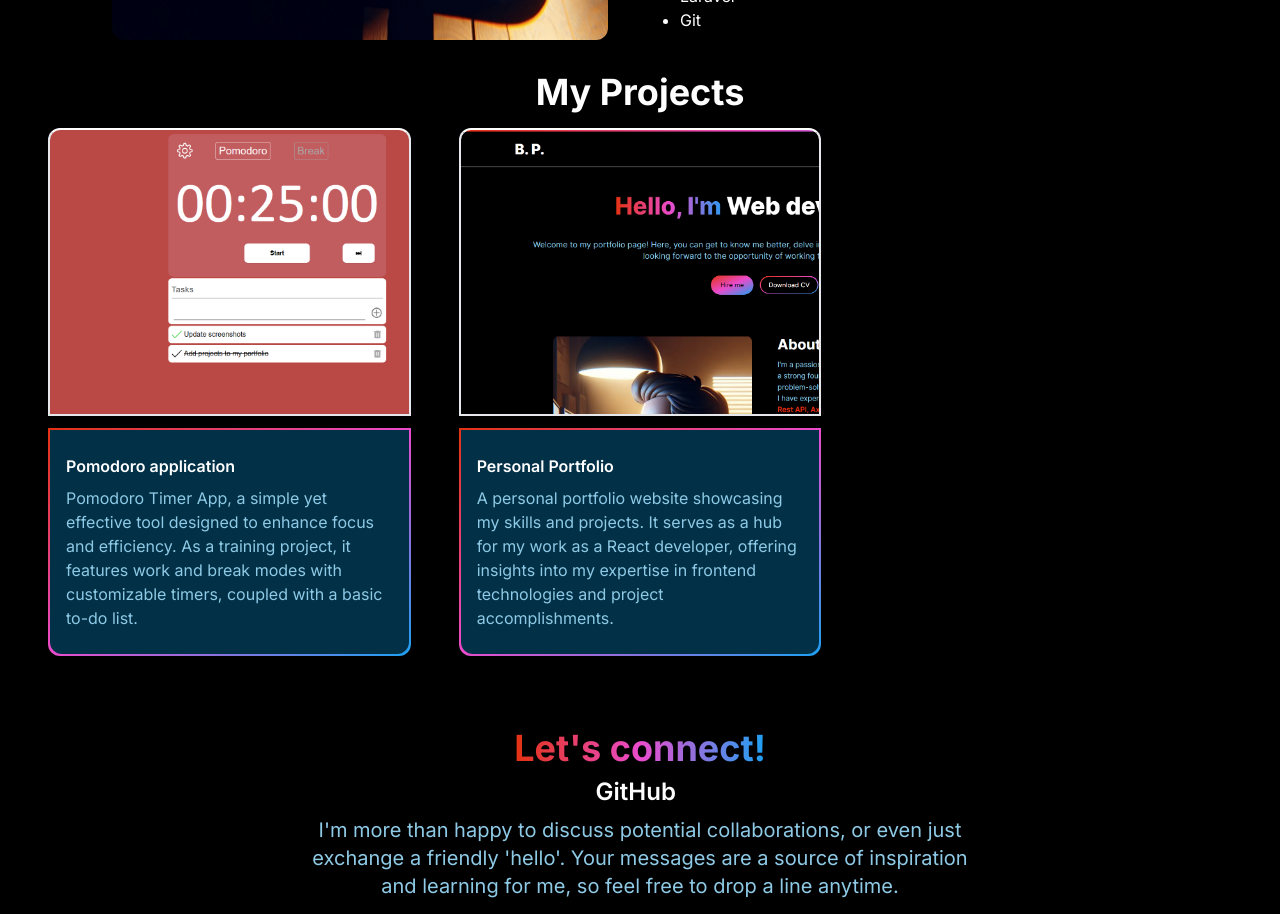
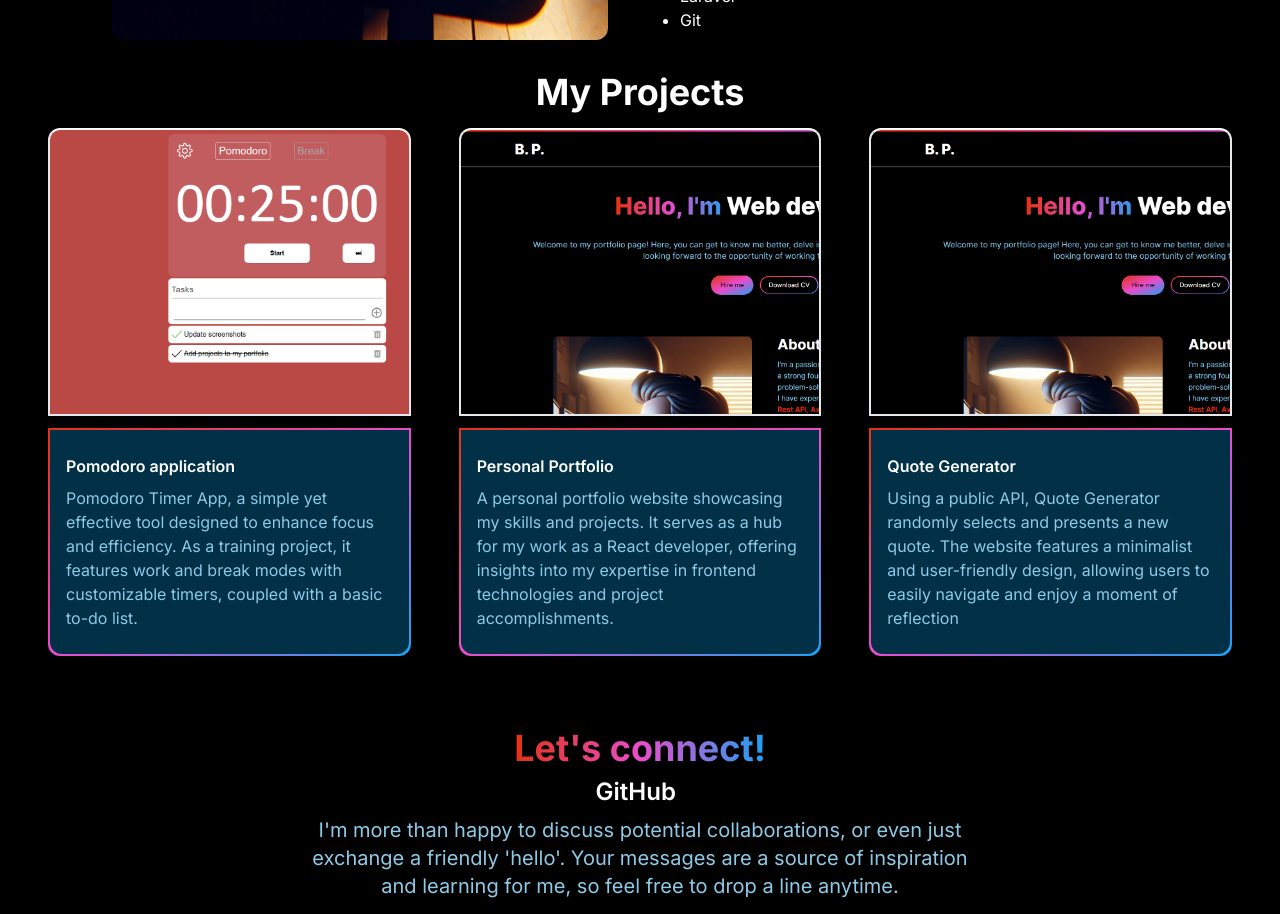
Before and after one commit to bohdanp-dev/portfolio, a Next.js app: page / in a window 1280 px wide. Shown: the part 1180-2094 px from the top of the page. Built offline with nearby package versions, Linux system fonts and the light colour scheme.

Commit message:
add(ProjectsSelection): include new project in list

```diff
--- a/src/components/ProjectsSection.js
+++ b/src/components/ProjectsSection.js
@@ -19,15 +19,15 @@ const projectsData = [
         gitUrl: 'https://placeholder',
         deployUrl: 'https://placeholder',
     },
-    /*{
+    {
       id: 3,
       title: 'Quote Generator',
       description:
         'Using a public API, Quote Generator randomly selects and presents a new quote. The website features a minimalist and user-friendly design, allowing users to easily navigate and enjoy a moment of reflection',
-      image: 'https://placeholder',
+      image: '/images/projectsImg/portfolio.png',
       gitUrl: 'https://placeholder',
       deployUrl: 'https://placeholder',
-    },*/
+    },
 ];
 
 const ProjectsSection = () => {
```
